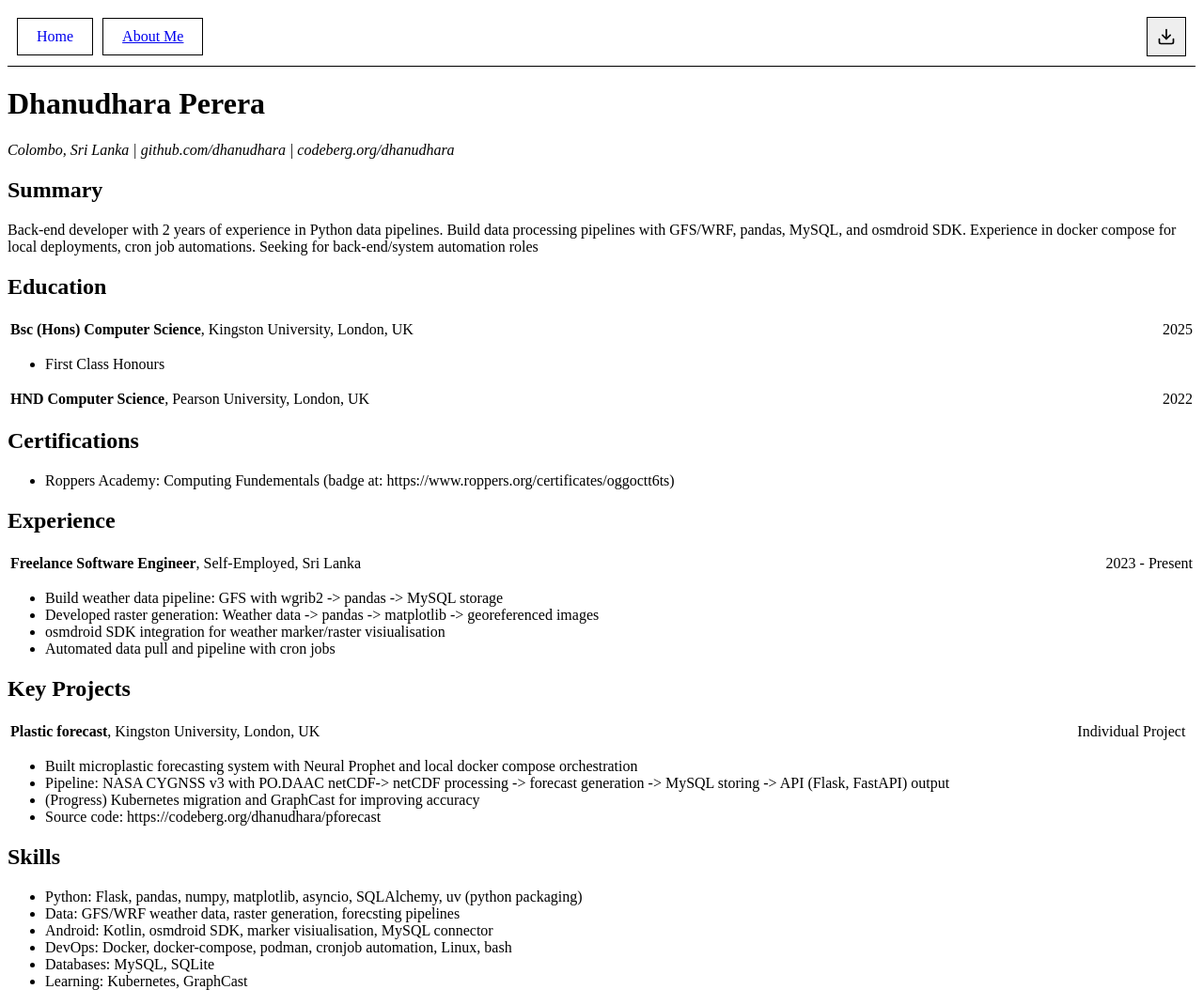
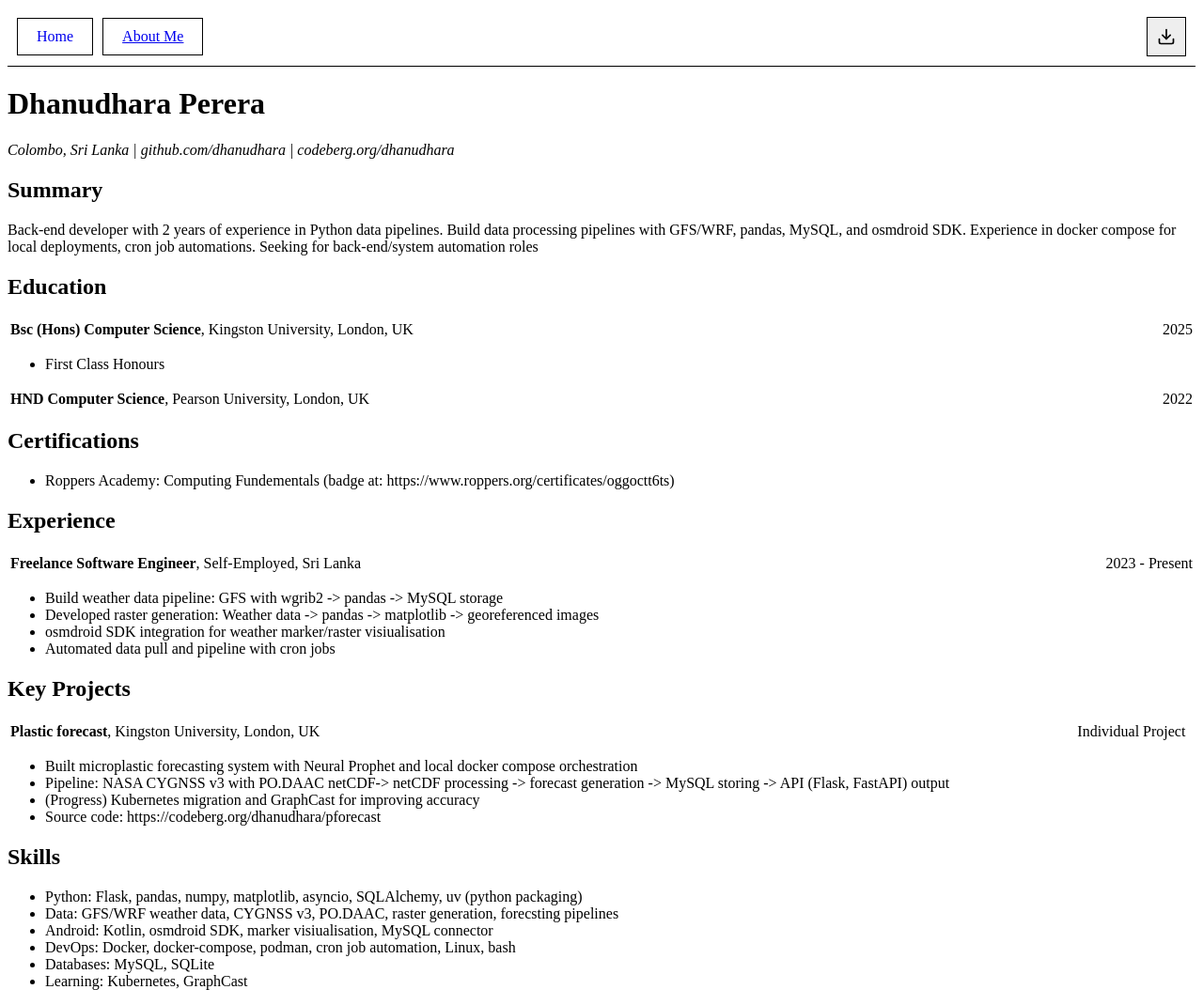
Before and after one commit to dhanudhara/dhanudhara.github.io, a Jekyll site: the page built from docs/about.html, in a window 1280 px wide. Shown: the whole page at 94% size. Built offline with Jekyll 4.4.1, drawn with Linux system fonts in a browser that asks for light colours.

Commit message:
fix: typo, missing skills

```diff
--- a/docs/_data/aboutme.yml
+++ b/docs/_data/aboutme.yml
@@ -43,9 +43,9 @@ certifications:
 
 skills:
   - "Python: Flask, pandas, numpy, matplotlib, asyncio, SQLAlchemy, uv (python packaging)"
-  - "Data: GFS/WRF weather data, raster generation, forecsting pipelines"
+  - "Data: GFS/WRF weather data, CYGNSS v3, PO.DAAC, raster generation, forecsting pipelines"
   - "Android: Kotlin, osmdroid SDK, marker visiualisation, MySQL connector"
-  - "DevOps: Docker, docker-compose, podman, cronjob automation, Linux, bash"
+  - "DevOps: Docker, docker-compose, podman, cron job automation, Linux, bash"
   - "Databases: MySQL, SQLite"
   - "Learning: Kubernetes, GraphCast"
 
```
